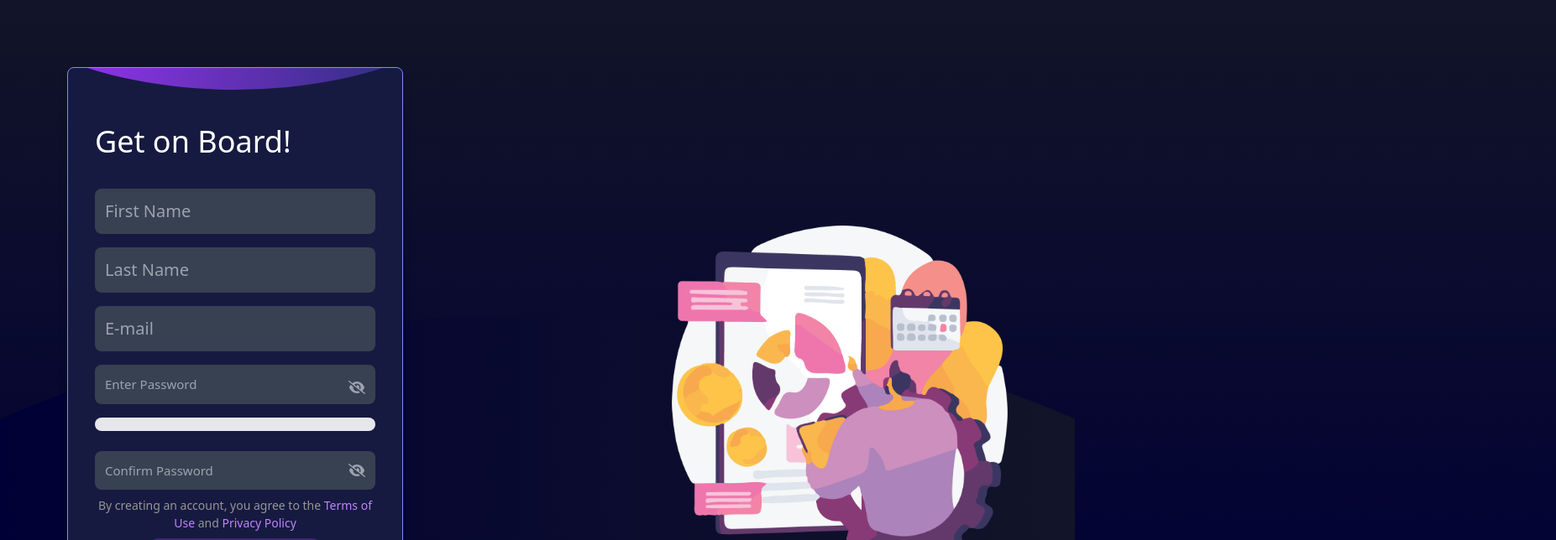
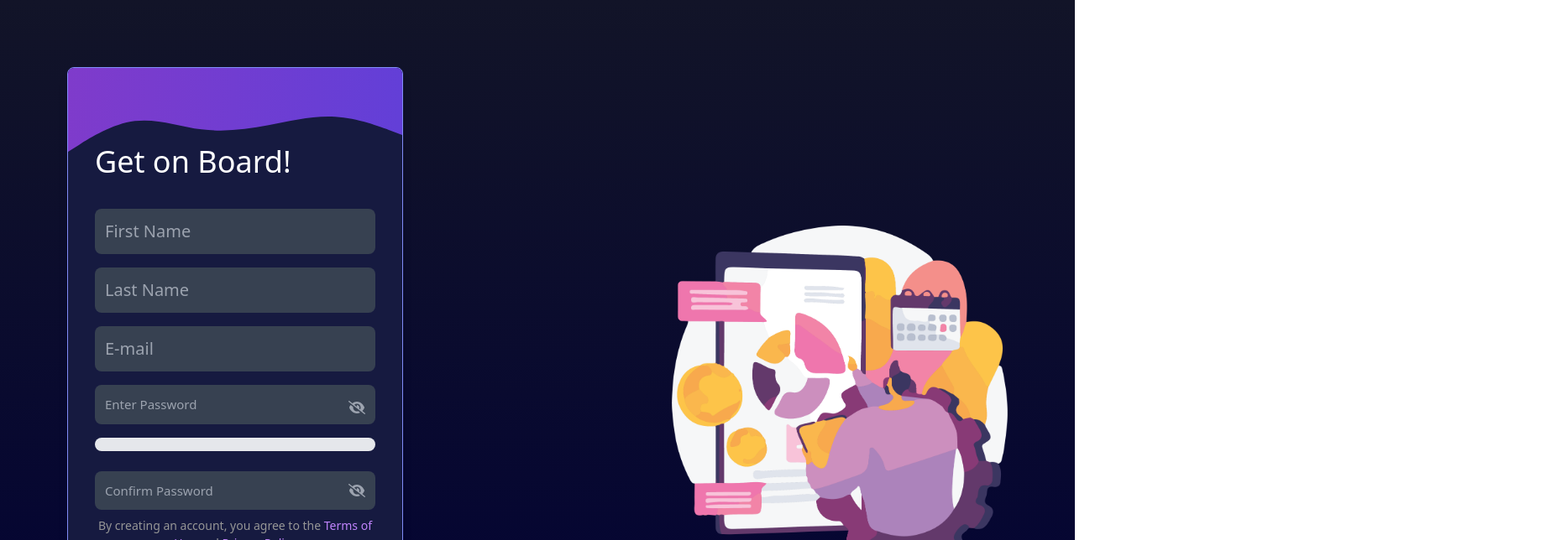
Before and after one commit to Sara-AM91/finance-tracker-frontend, a React (Vite) app: page /signup in a window 1280 px wide. Shown: the top 644 px of the page at 84% size, 1853 px wide, since content can reach past the window. Built offline with nearby package versions, Linux system fonts and the light colour scheme.

Commit message:
Added SVG wave design to the top of login and sign-up pages for improved visual appeal.

```diff
--- a/src/pages/LoginPage.jsx
+++ b/src/pages/LoginPage.jsx
@@ -84,21 +84,6 @@ const LoginPage = () => {
     !email || !password || emailError || feedback.length > 0 || passwordError;
   return (
     <div className="relative min-h-screen flex items-center justify-center bg-gradient-to-b from-[#121428] to-[#000036]">
-      {/* First Background Curve */}
-      <div className="absolute top-0 left-0 w-[1853px] h-[780.46px] bg-gradient-to-b from-[#121428] to-[#000036]">
-        {/* Upper Curve */}
-        <div
-          className="absolute top-0 left-0 w-full h-dull bg-gradient-to-r from-[#121428] to-[#000036]"
-          style={{ clipPath: "ellipse(80% 50% at 50% 0%)" }}
-        ></div>
-      </div>
-
-      {/* Second Background Curve */}
-      <div
-        className="absolute bottom-0 left-0 w-full h-full bg-gradient-to-l from-[#121428] to-[#000036]"
-        style={{ clipPath: "ellipse(80% 60% at 50% 100%)" }}
-      ></div>
-
       {/* Content Area */}
       <div className="relative z-10 flex flex-col md:flex-row items-center justify-center">
         {/* Left Side (Login Form) */}
@@ -111,6 +96,30 @@ const LoginPage = () => {
               style={{ clipPath: "ellipse(80% 60% at 50% 0%)" }}
             ></div>
 
+            {/* Corrected SVG Wave at the top */}
+            <div className="absolute top-0 left-0 w-full">
+              <svg
+                viewBox="0 0 1440 320"
+                className="w-full h-[100px]"
+                xmlns="http://www.w3.org/2000/svg"
+                preserveAspectRatio="none"
+              >
+                <defs>
+                  <linearGradient
+                    id="waveGradient"
+                    gradientTransform="rotate(1)"
+                  >
+                    <stop offset="0%" stopColor="#7F3BCB" />
+                    <stop offset="100%" stopColor="#633FD7" />
+                  </linearGradient>
+                </defs>
+                <path
+                  fill="url(#waveGradient)"
+                  fillOpacity="1"
+                  d="M0,320L48,293.3C96,267,192,213,288,202.7C384,192,480,224,576,234.7C672,245,768,235,864,218.7C960,203,1056,181,1152,186.7C1248,192,1344,224,1392,240L1440,256L1440,0L1392,0C1344,0,1248,0,1152,0C1056,0,960,0,864,0C768,0,672,0,576,0C480,0,384,0,288,0C192,0,96,0,48,0L0,0Z"
+                />
+              </svg>
+            </div>
             <h2 className="text-2xl mb-20 mt-20 font-normal text-[36px] text-white">
               Hello there, <br />
               welcome back
--- a/src/pages/SignUpPage.jsx
+++ b/src/pages/SignUpPage.jsx
@@ -215,21 +215,6 @@ const SignUpPage = () => {
 
   return (
     <div className="relative min-h-screen flex items-center justify-center bg-gradient-to-b from-[#121428] to-[#000036]">
-      {/* First Background Curve */}
-      <div className="absolute top-0 left-0 w-[1853px] h-[780.46px] bg-gradient-to-b from-[#121428] to-[#000036]">
-        {/* Upper Curve */}
-        <div
-          className="absolute top-0 left-0 w-full h-dull bg-gradient-to-r from-[#121428] to-[#000036]"
-          style={{ clipPath: "ellipse(80% 50% at 50% 0%)" }}
-        ></div>
-      </div>
-
-      {/* Second Background Curve */}
-      <div
-        className="absolute bottom-0 left-0 w-full h-full bg-gradient-to-l from-[#121428] to-[#000036]"
-        style={{ clipPath: "ellipse(80% 60% at 50% 100%)" }}
-      ></div>
-
       {/* Content Area */}
       <div className="relative z-10 flex flex-col md:flex-row items-center justify-center w-full p-10">
         {/* Left Side (Login Form) */}
@@ -242,9 +227,35 @@ const SignUpPage = () => {
               style={{ clipPath: "ellipse(80% 60% at 50% 0%)" }}
             ></div>
 
-            <h2 className="text-2xl mb-10 mt-10 font-normal text-[36px] text-white">
-              Get on Board!
-            </h2>
+            {/* Corrected SVG Wave at the top */}
+            <div className="absolute top-0 left-0 w-full">
+              <svg
+                viewBox="0 0 1440 320"
+                className="w-full h-[100px]"
+                xmlns="http://www.w3.org/2000/svg"
+                preserveAspectRatio="none"
+              >
+                <defs>
+                  <linearGradient
+                    id="waveGradient"
+                    gradientTransform="rotate(1)"
+                  >
+                    <stop offset="0%" stopColor="#7F3BCB" />
+                    <stop offset="100%" stopColor="#633FD7" />
+                  </linearGradient>
+                </defs>
+                <path
+                  fill="url(#waveGradient)"
+                  fillOpacity="1"
+                  d="M0,320L48,293.3C96,267,192,213,288,202.7C384,192,480,224,576,234.7C672,245,768,235,864,218.7C960,203,1056,181,1152,186.7C1248,192,1344,224,1392,240L1440,256L1440,0L1392,0C1344,0,1248,0,1152,0C1056,0,960,0,864,0C768,0,672,0,576,0C480,0,384,0,288,0C192,0,96,0,48,0L0,0Z"
+                />
+              </svg>
+            </div>
+            <div className="pt-6">
+              <h2 className="text-2xl mb-10 mt-10 font-normal text-[36px] text-white">
+                Get on Board!
+              </h2>
+            </div>
 
             <form
               className="relative z-10 w-full flex flex-col space-y-2"
```
